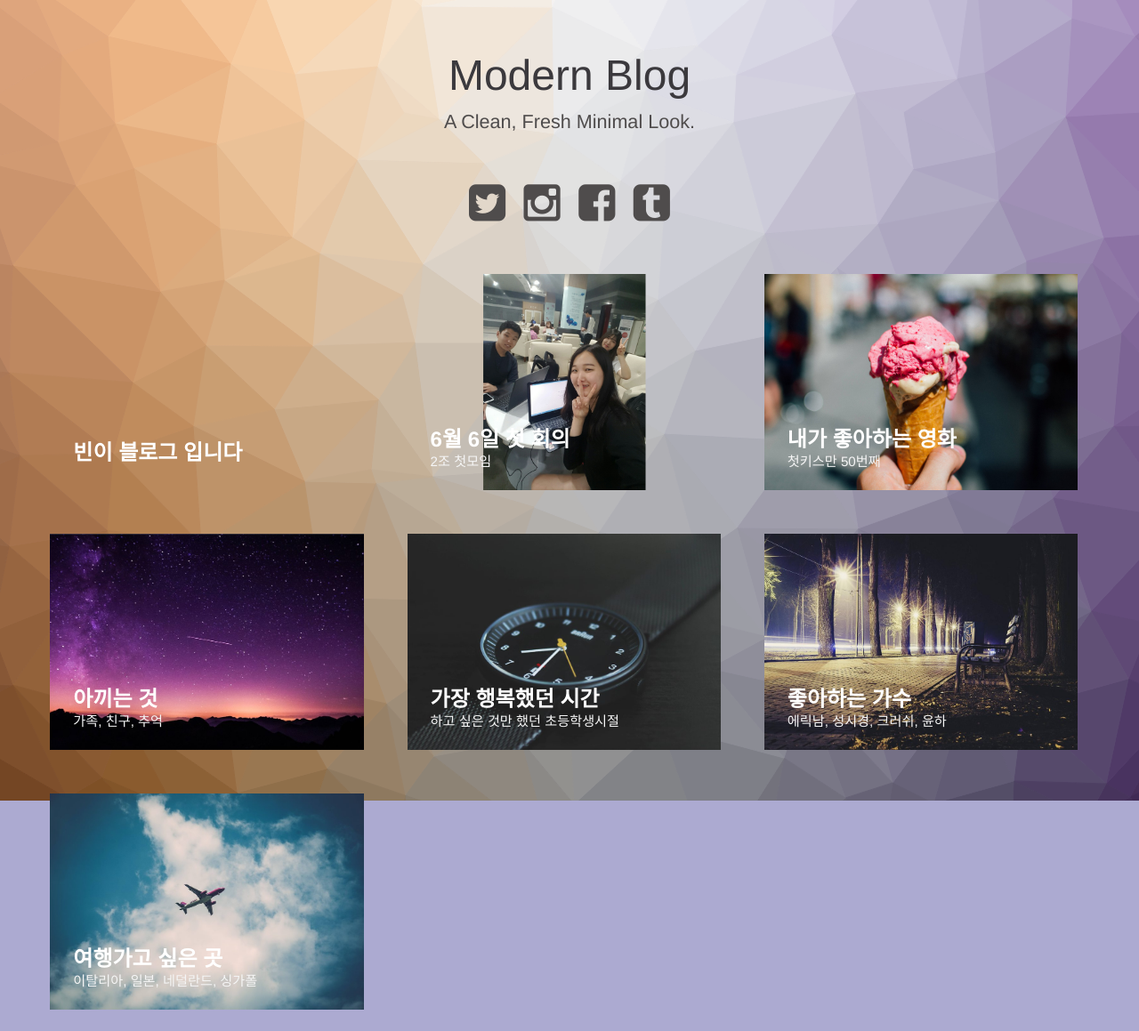
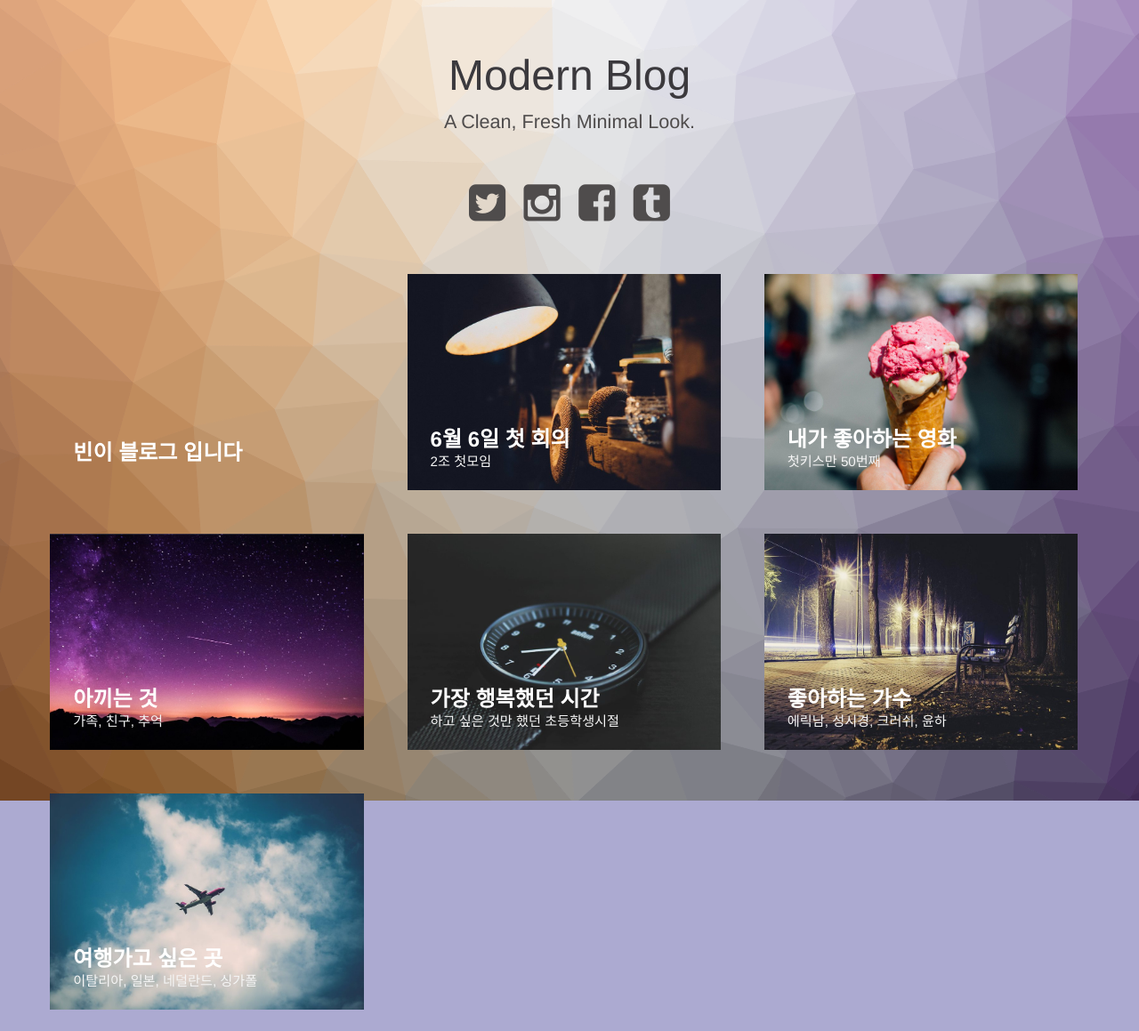
Before and after one commit to parkhyobin/parkhyobin.github.com, a Jekyll site: the page built from index.html, in a window 1280 px wide. Shown: the whole page at 89% size. Built offline with Jekyll 4.4.1, drawn with Linux system fonts in a browser that asks for light colours.

Commit message:
no message

```diff
--- a/_posts/2015-04-25-workshop.markdown
+++ b/_posts/2015-04-25-workshop.markdown
@@ -3,9 +3,10 @@ title:  "6월 6일 첫 회의"
 subtitle: "2조 첫모임"
 author: "효빈"
 avatar: "img/authors/wferr.png"
-image: "img/f.jpg"
+image: "img/g.jpg"
 date:   2015-06-06 21:27:00
 ---
 6월 6일 2조 첫모임 사진 입니다.
+image: "img/f.jpg"
 
 -----
```
Also changed, not shown: img/g.jpg (added).
